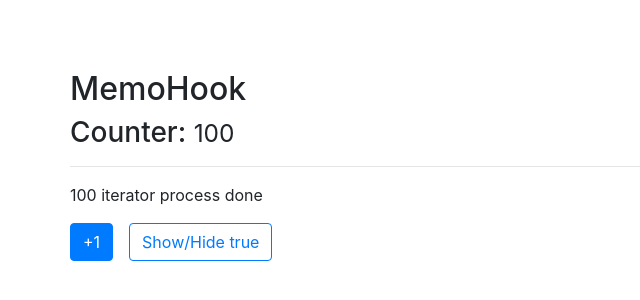
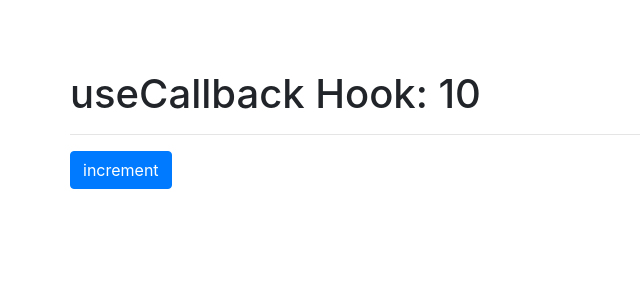
Before and after one commit to geuryroustand/React-Hooks-Course, a React (Create React App) app: page / in a window 1280 px wide. Shown: the top 300 px of the page, without its empty margins (0-640 px from the left). Built offline with nearby package versions, Linux system fonts and the light colour scheme.

Commit message:
useCallback

```diff
--- a/src/App.js
+++ b/src/App.js
@@ -1,5 +1,6 @@
 import "bootstrap/dist/css/bootstrap.min.css";
-import { MemoHook } from "./Components/MemoHook";
+import { CallbackHook } from "./Components/CallbackHook";
+// import { MemoHook } from "./Components/MemoHook";
 
 // import { Memorize } from "./Components/Memorize";
 // import { FormWithCustomHook } from "./Components/FormWithCustomHook";
@@ -8,7 +9,7 @@ import { MemoHook } from "./Components/MemoHook";
 function App() {
   return (
     <>
-      <MemoHook />
+      <CallbackHook />
     </>
   );
 }
--- /dev/null
+++ b/src/Components/CallbackHook.js
@@ -0,0 +1,26 @@
+import React, { useCallback, useState } from "react";
+import "./effects.css";
+import { ShowIncrement } from "./ShowIncrement";
+export const CallbackHook = () => {
+  const [counter, setCounter] = useState(10);
+
+  // const increment = () => {
+  //   setCounter(counter + 1);
+  // };
+
+  const increment = useCallback(
+    (num) => {
+      setCounter((c) => c + num);
+    },
+    [setCounter]
+  );
+
+  return (
+    <div>
+      <h1>useCallback Hook: {counter} </h1>
+      <hr />
+
+      <ShowIncrement increment={increment} />
+    </div>
+  );
+};
--- /dev/null
+++ b/src/Components/ShowIncrement.js
@@ -0,0 +1,10 @@
+import React, { memo } from "react";
+
+export const ShowIncrement = memo(({ increment }) => {
+  console.log("Me volvi a llamar");
+  return (
+    <button className="btn btn-primary" onClick={() => increment(5)}>
+      increment
+    </button>
+  );
+});
```
